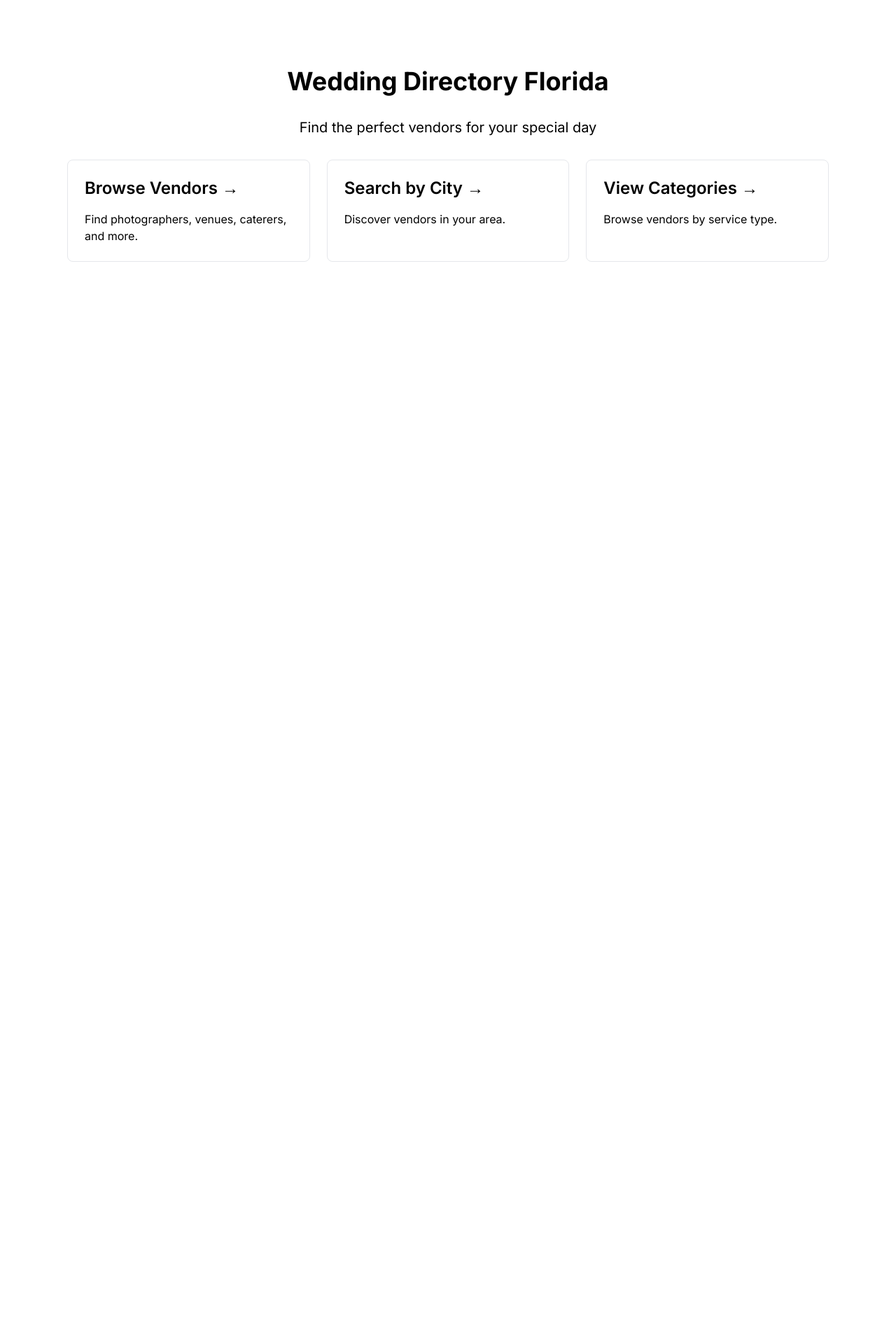
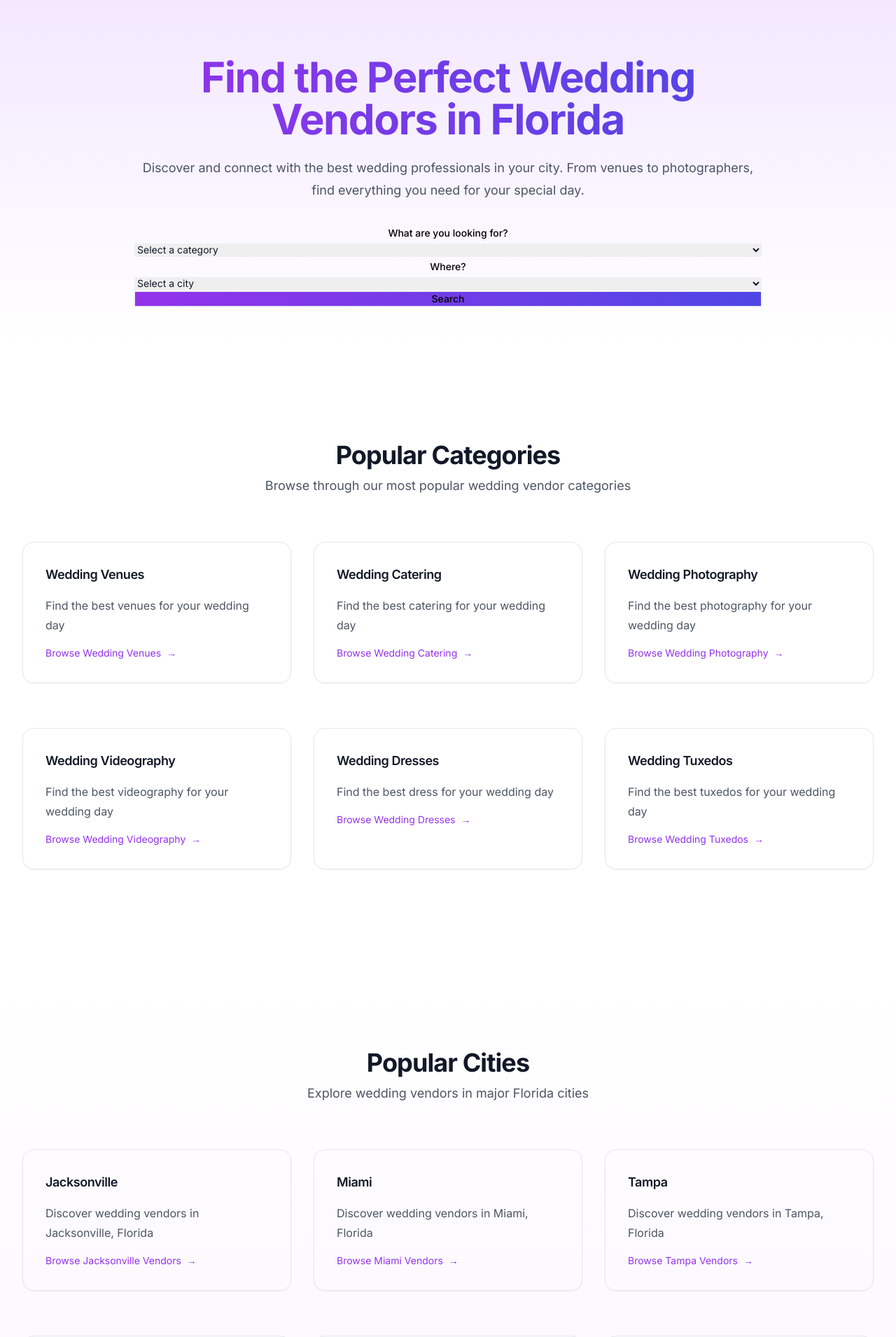
Before and after one commit to natoon16/direct1, a Next.js app: page / in a window 1280 px wide. Shown: the top 1910 px of the page at 70% size. Before the commit the page ends 800 px from the top, so only its background shows below. Built offline with nearby package versions, Linux system fonts and the light colour scheme.

Commit message:
Restore original home page design

```diff
--- a/app/page.tsx
+++ b/app/page.tsx
@@ -1,33 +1,99 @@
-import Image from 'next/image'
-import Link from 'next/link'
+import { cities } from '@/data/cities';
+import { categories } from '@/data/keywords';
+import Link from 'next/link';
+import SearchBox from '@/components/SearchBox';
 
 export default function Home() {
+  // Get top 6 cities for popular searches
+  const topCities = cities.slice(0, 6);
+  const popularCategories = categories.slice(0, 6);
+
   return (
-    <main className="flex min-h-screen flex-col items-center p-24">
-      <h1 className="text-4xl font-bold text-center mb-8">
-        Wedding Directory Florida
-      </h1>
+    <main>
+      {/* Hero Section with Search */}
+      <div className="relative isolate overflow-hidden bg-gradient-to-b from-purple-100 to-white">
+        <div className="mx-auto max-w-7xl px-6 pt-2 pb-12 sm:pb-20 lg:px-8 lg:py-16">
+          <div className="mx-auto max-w-4xl text-center">
+            <h1 className="mt-4 text-4xl font-bold tracking-tight text-gray-900 sm:text-6xl bg-clip-text text-transparent bg-gradient-to-r from-purple-600 to-indigo-600">
+              Find the Perfect Wedding Vendors in Florida
+            </h1>
+            <p className="mt-6 text-lg leading-8 text-gray-600">
+              Discover and connect with the best wedding professionals in your city. From venues to photographers, find everything you need for your special day.
+            </p>
+            <div className="mt-8">
+              <SearchBox />
+            </div>
+          </div>
+        </div>
+      </div>
 
-      <p className="text-xl text-center mb-8">
-        Find the perfect vendors for your special day
-      </p>
+      {/* Popular Categories */}
+      <div className="bg-white py-24 sm:py-32">
+        <div className="mx-auto max-w-7xl px-6 lg:px-8">
+          <div className="mx-auto max-w-2xl lg:text-center">
+            <h2 className="text-3xl font-bold tracking-tight text-gray-900 sm:text-4xl">
+              Popular Categories
+            </h2>
+            <p className="mt-2 text-lg leading-8 text-gray-600">
+              Browse through our most popular wedding vendor categories
+            </p>
+          </div>
+          <div className="mx-auto mt-16 grid max-w-2xl grid-cols-1 gap-x-8 gap-y-16 sm:grid-cols-2 lg:mx-0 lg:max-w-none lg:grid-cols-3">
+            {popularCategories.map((category) => (
+              <Link
+                key={category.slug}
+                href={`/category/${category.slug}`}
+                className="flex flex-col rounded-2xl border border-gray-200 p-8 shadow-sm hover:shadow-lg transition-all duration-200 hover:border-purple-200 group"
+              >
+                <h3 className="text-lg font-semibold leading-7 tracking-tight text-gray-900 group-hover:text-purple-600">
+                  {category.title}
+                </h3>
+                <p className="mt-4 text-base leading-7 text-gray-600">
+                  Find the best {category.name.toLowerCase()} for your wedding day
+                </p>
+                <div className="mt-4 flex items-center gap-x-2 text-sm text-purple-600 group-hover:translate-x-1 transition-transform duration-200">
+                  Browse {category.title}
+                  <span aria-hidden="true">→</span>
+                </div>
+              </Link>
+            ))}
+          </div>
+        </div>
+      </div>
 
-      <div className="grid grid-cols-1 md:grid-cols-2 lg:grid-cols-3 gap-6 max-w-7xl w-full">
-        <Link href="/vendors" className="p-6 border rounded-lg hover:shadow-lg transition-shadow">
-          <h2 className="text-2xl font-semibold mb-4">Browse Vendors →</h2>
-          <p>Find photographers, venues, caterers, and more.</p>
-        </Link>
-
-        <Link href="/cities" className="p-6 border rounded-lg hover:shadow-lg transition-shadow">
-          <h2 className="text-2xl font-semibold mb-4">Search by City →</h2>
-          <p>Discover vendors in your area.</p>
-        </Link>
-
-        <Link href="/categories" className="p-6 border rounded-lg hover:shadow-lg transition-shadow">
-          <h2 className="text-2xl font-semibold mb-4">View Categories →</h2>
-          <p>Browse vendors by service type.</p>
-        </Link>
+      {/* Popular Cities */}
+      <div className="bg-gradient-to-b from-white to-purple-50 py-24 sm:py-32">
+        <div className="mx-auto max-w-7xl px-6 lg:px-8">
+          <div className="mx-auto max-w-2xl lg:text-center">
+            <h2 className="text-3xl font-bold tracking-tight text-gray-900 sm:text-4xl">
+              Popular Cities
+            </h2>
+            <p className="mt-2 text-lg leading-8 text-gray-600">
+              Explore wedding vendors in major Florida cities
+            </p>
+          </div>
+          <div className="mx-auto mt-16 grid max-w-2xl grid-cols-1 gap-x-8 gap-y-16 sm:grid-cols-2 lg:mx-0 lg:max-w-none lg:grid-cols-3">
+            {topCities.map((city) => (
+              <Link
+                key={city.name}
+                href={`/city/${city.name.toLowerCase()}`}
+                className="flex flex-col rounded-2xl border border-gray-200 p-8 shadow-sm hover:shadow-lg transition-all duration-200 hover:border-purple-200 group"
+              >
+                <h3 className="text-lg font-semibold leading-7 tracking-tight text-gray-900 group-hover:text-purple-600">
+                  {city.name}
+                </h3>
+                <p className="mt-4 text-base leading-7 text-gray-600">
+                  Discover wedding vendors in {city.name}, Florida
+                </p>
+                <div className="mt-4 flex items-center gap-x-2 text-sm text-purple-600 group-hover:translate-x-1 transition-transform duration-200">
+                  Browse {city.name} Vendors
+                  <span aria-hidden="true">→</span>
+                </div>
+              </Link>
+            ))}
+          </div>
+        </div>
       </div>
     </main>
-  )
+  );
 }
```
